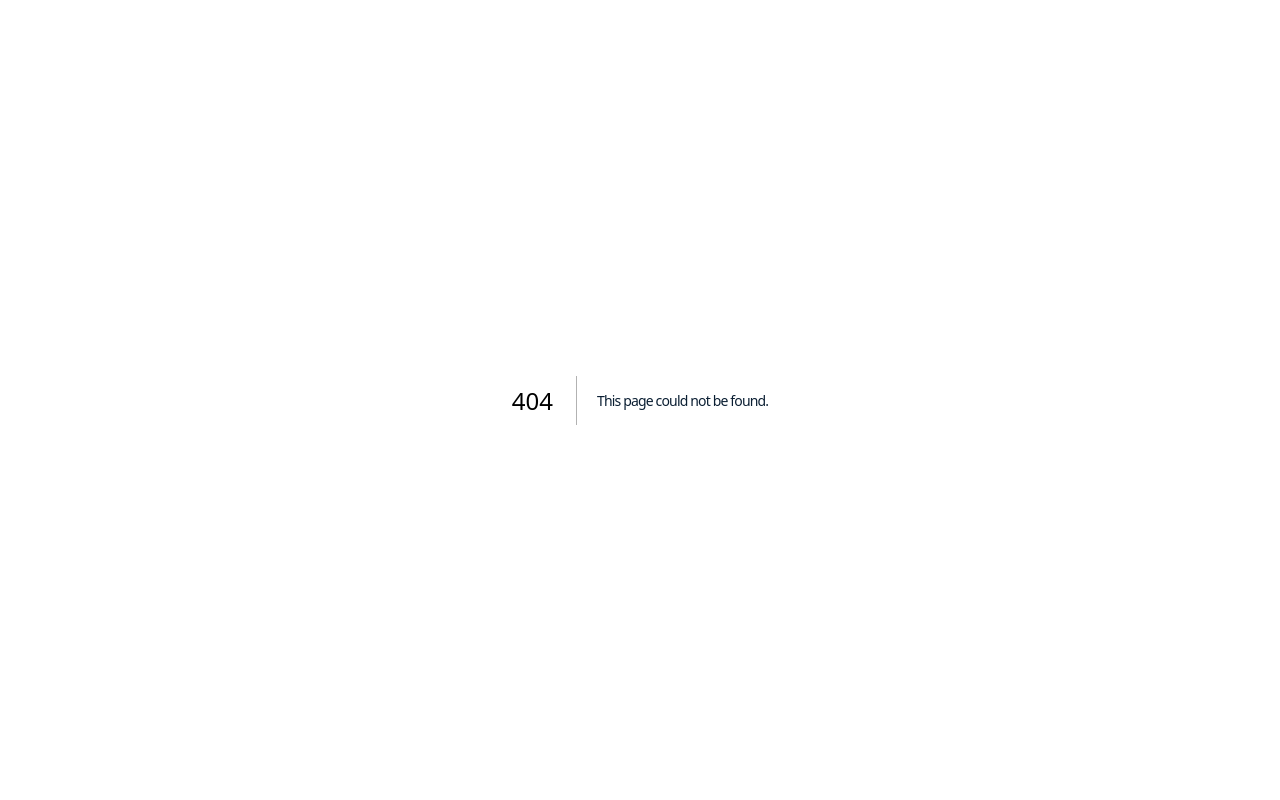
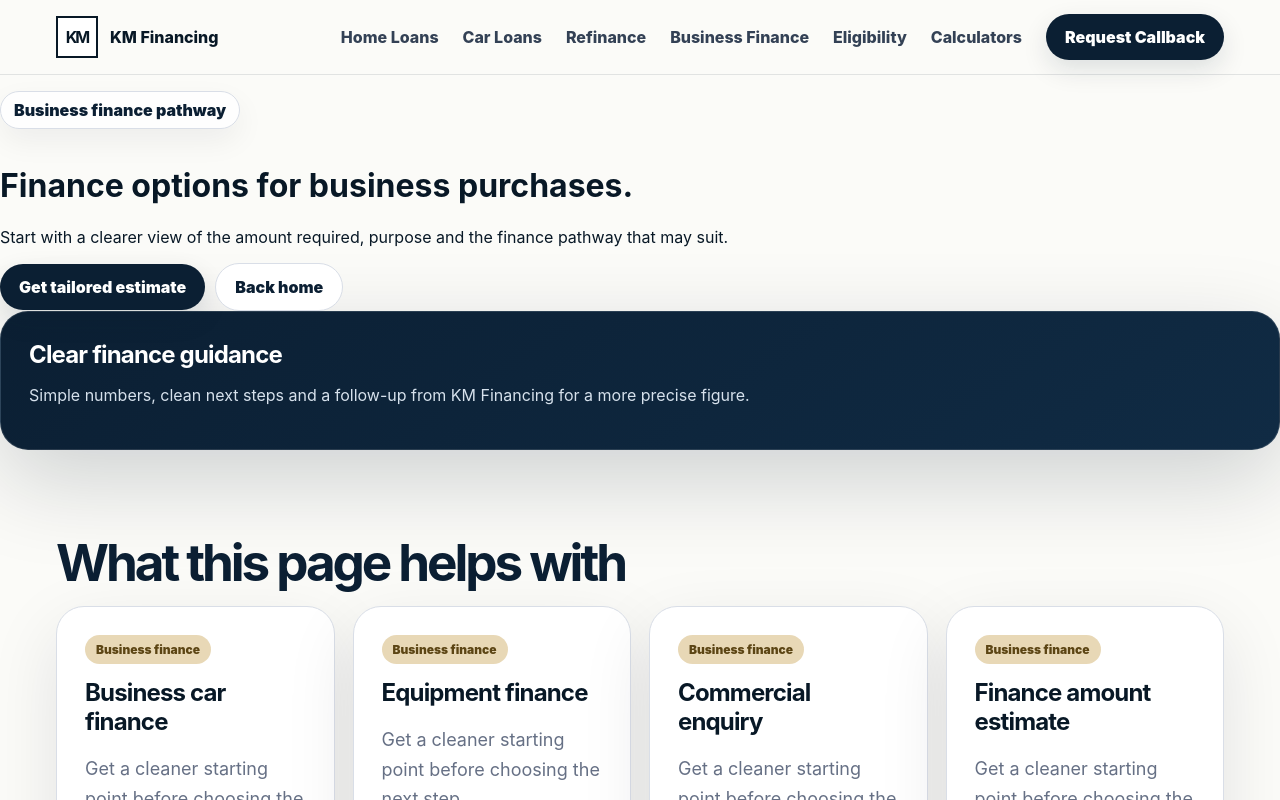
Before and after one commit to bigkdddddddd/kmfinancing, a Next.js app: page /business-finance in a window 1280 px wide. Before the commit this address had no page. Shown: the top 800 px of the page. Built offline with nearby package versions, Linux system fonts and the light colour scheme.

Commit message:
Add business finance page

```diff
--- /dev/null
+++ b/app/business-finance/page.tsx
@@ -0,0 +1,12 @@
+import { ServicePage } from "../components";
+
+export default function BusinessFinancePage() {
+  return <ServicePage
+    eyebrow="Business finance pathway"
+    title="Finance options for business purchases."
+    intro="Start with a clearer view of the amount required, purpose and the finance pathway that may suit."
+    topic="Business finance"
+    sourcePage="business_finance_page"
+    bullets={["Business car finance", "Equipment finance", "Commercial enquiry", "Finance amount estimate"]}
+  />;
+}
```
